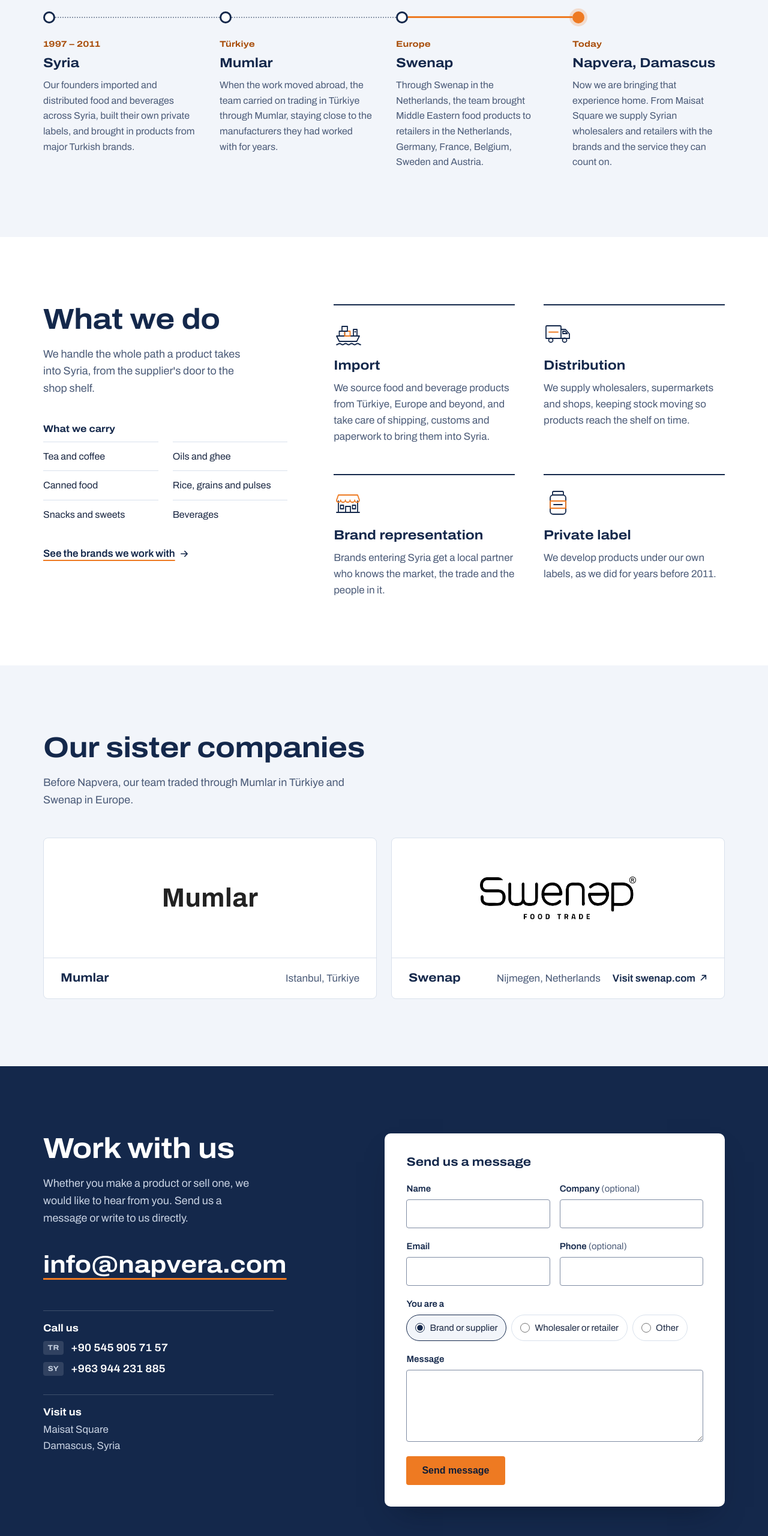
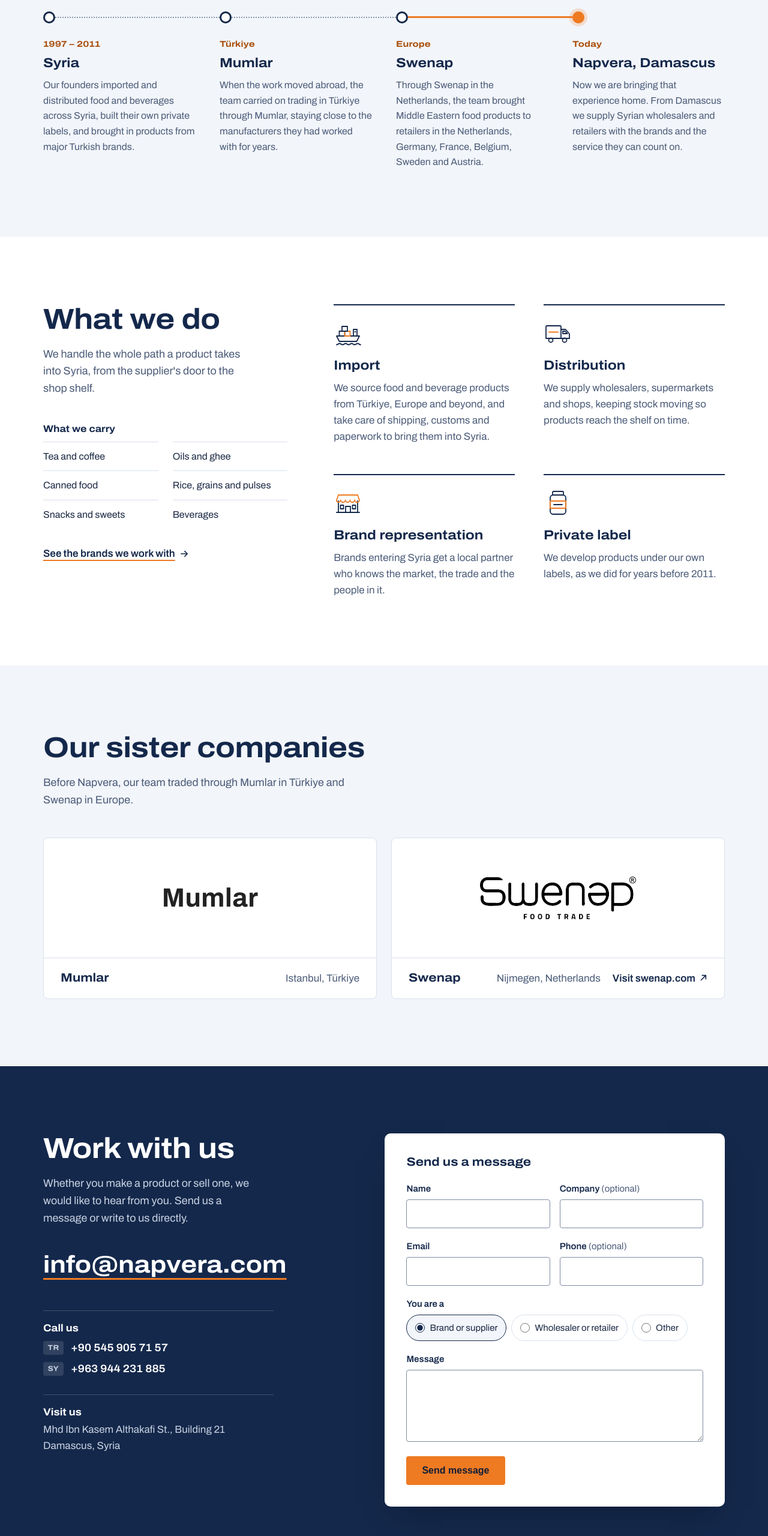
Before and after one commit to owaisqaa/napvera, a plain HTML site: page index.html in a window 1280 px wide. Shown: the part 1400-3960 px from the top of the page at 60% size. Drawn offline with Linux system fonts and the light colour scheme.

Commit message:
Update office address to Mhd Ibn Kasem Althakafi St., Building 21
Co-Authored-By: Claude Opus 5.5 <noreply@anthropic.com>

```diff
--- a/index.html
+++ b/index.html
@@ -4,7 +4,7 @@
   <meta charset="utf-8">
   <meta name="viewport" content="width=device-width, initial-scale=1">
   <title>Napvera | Food &amp; Beverage Import and Distribution in Syria</title>
-  <meta name="description" content="Napvera imports and distributes food and beverage products across Syria from Maisat Square, Damascus, backed by 30+ years of trade in Syria, Türkiye and Europe.">
+  <meta name="description" content="Napvera imports and distributes food and beverage products across Syria from Damascus, backed by 30+ years of trade in Syria, Türkiye and Europe.">
   <meta name="robots" content="index, follow, max-image-preview:large">
   <link rel="canonical" href="https://www.napvera.com/">
   <meta name="theme-color" content="#14284B">
@@ -58,7 +58,7 @@
         "telephone": "+963944231885",
         "address": {
           "@type": "PostalAddress",
-          "streetAddress": "Maisat Square",
+          "streetAddress": "Mhd Ibn Kasem Althakafi St., Building 21",
           "addressLocality": "Damascus",
           "addressCountry": "SY"
         },
@@ -184,7 +184,7 @@
           <li class="stop stop-home">
             <span class="when">Today</span>
             <h3>Napvera, Damascus</h3>
-            <p>Now we are bringing that experience home. From Maisat Square we supply Syrian wholesalers and retailers with the brands and the service they can count on.</p>
+            <p>Now we are bringing that experience home. From Damascus we supply Syrian wholesalers and retailers with the brands and the service they can count on.</p>
           </li>
         </ol>
       </div>
@@ -297,7 +297,7 @@
           </div>
           <div class="address">
             <h3>Visit us</h3>
-            <address>Maisat Square<br>Damascus, Syria</address>
+            <address>Mhd Ibn Kasem Althakafi St., Building 21<br>Damascus, Syria</address>
           </div>
         </div>
 
```
Also changed, not shown: 1 other file.
